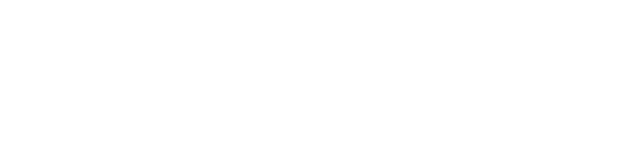
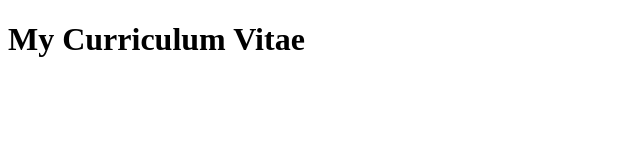
Before and after one commit to SunnyKuzia/rsschool-cv, a plain HTML site: page index.html in a window 1280 px wide. Shown: the whole page, without its empty margins (0-640 px from the left). Drawn offline with Linux system fonts and the light colour scheme.

Commit message:
feat: add h1

```diff
--- a/index.html
+++ b/index.html
@@ -8,6 +8,7 @@
 </head>
 
 <body>
+    <h1>My Curriculum Vitae</h1>
 
 </body>
 
```
